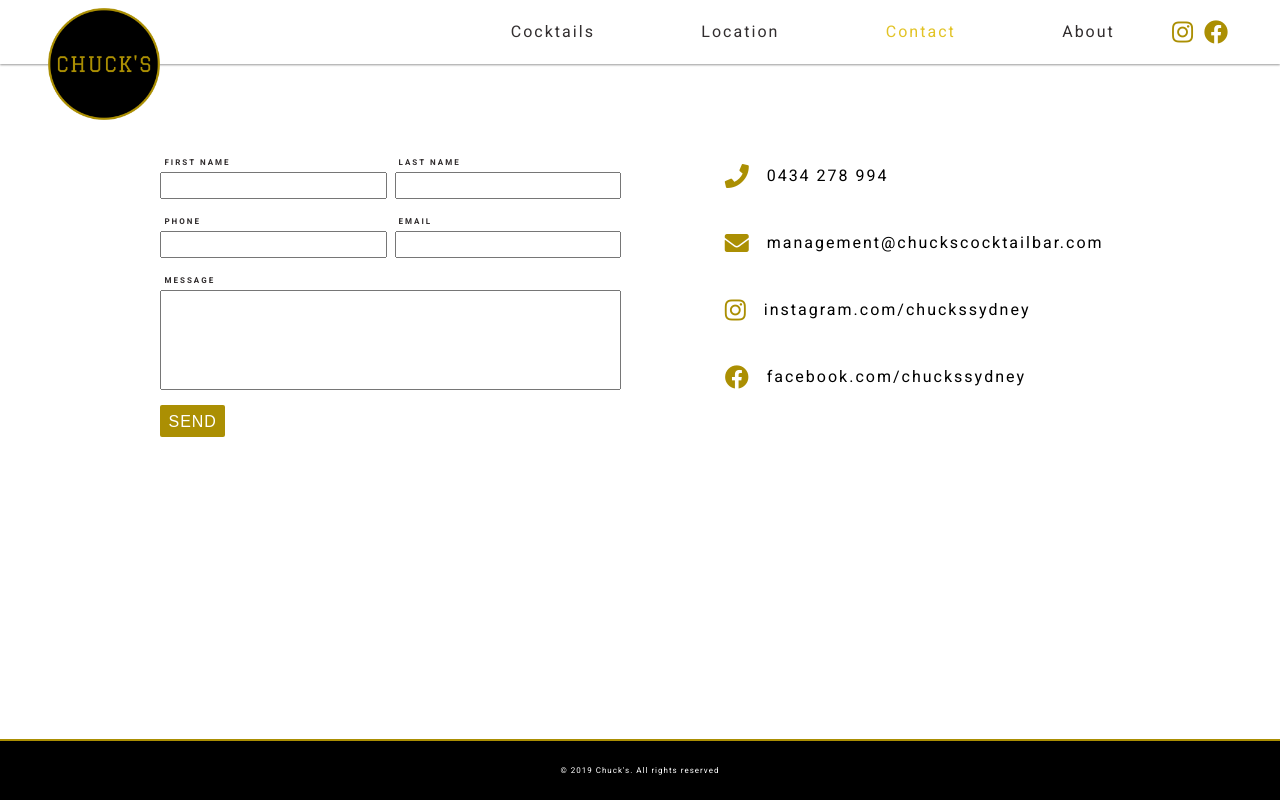
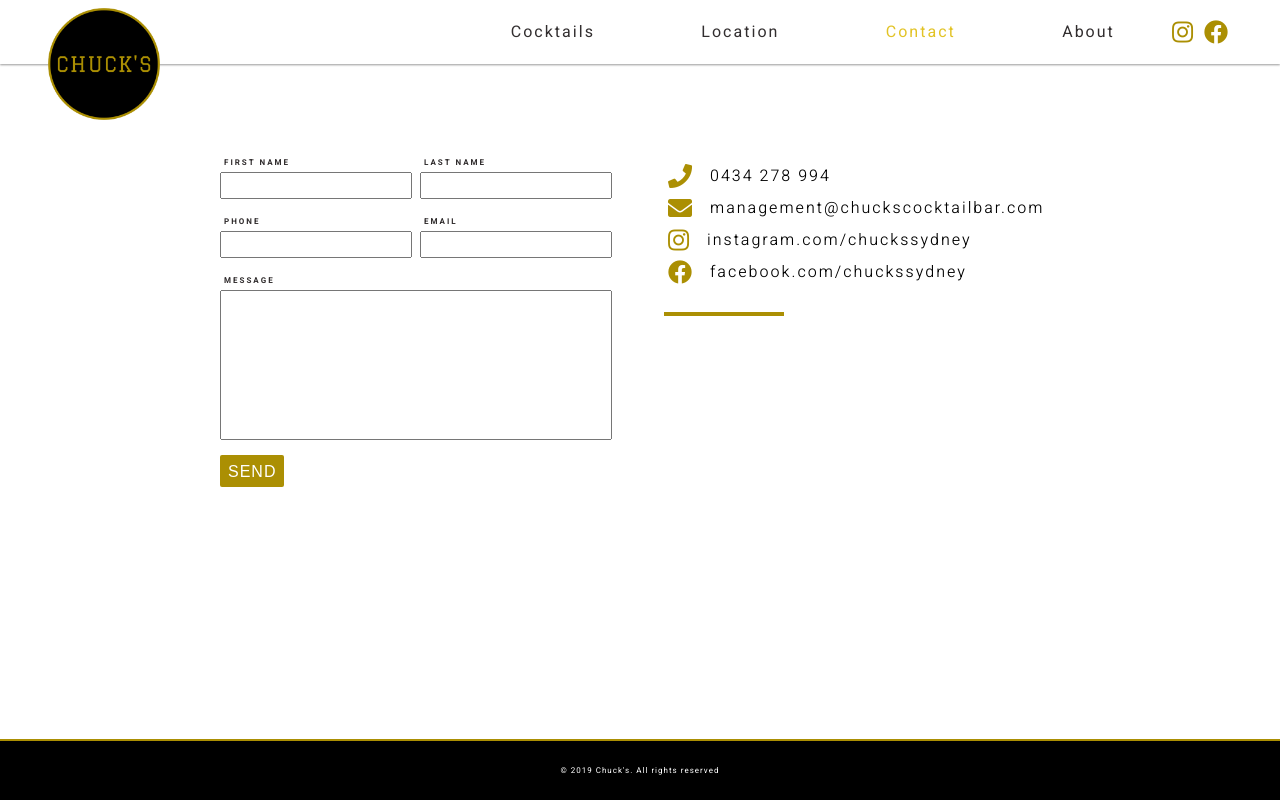
Before and after one commit to GiuseppeZeraschi/chucks, a Vue app: page /contact in a window 1280 px wide. Built offline with nearby package versions, Linux system fonts and the light colour scheme.

Commit message:
large refactor

```diff
--- a/src/components/ContactForm.vue
+++ b/src/components/ContactForm.vue
@@ -239,6 +239,11 @@ export default {
 
   &__input-group {
     display: flex;
+    flex-direction: column;
+
+    @include lg {
+      flex-direction: row;
+    }
   }
 
   &__input-wrapper {
@@ -270,7 +275,7 @@ export default {
     }
 
     &--textarea {
-      height: 100px;
+      height: 150px;
     }
   }
 
--- a/src/components/ImageTextLayout.vue
+++ b/src/components/ImageTextLayout.vue
@@ -1,17 +1,29 @@
 <template>
   <div class="v-image-text-layout__content">
-    <slot/>
-    <div class="v-image-text-layout__divider-mobile"></div>
+    <div class="v-image-text-layout__image-wrapper">
+      <slot/>
+    </div>
+    <div v-if="dividerMobile" class="v-image-text-layout__divider-mobile"></div>
     <div class="v-image-text-layout__text-wrapper">
       <slot name="text"/>
-      <div class="v-image-text-layout__divider-desk"></div>
+      <div v-if="dividerDesk" class="v-image-text-layout__divider-desk"></div>
     </div>
   </div>
 </template>
 
 <script>
 export default {
-  name: "ImageTextLayout"
+  name: "ImageTextLayout",
+  props: {
+    dividerMobile: {
+      type: Boolean,
+      default: true
+    },
+    dividerDesk: {
+      type: Boolean,
+      default: true
+    }
+  }
 };
 </script>
 
@@ -23,13 +35,19 @@ export default {
     display: flex;
     flex-direction: column;
     font-weight: 300;
-    font-style: italic;
 
     @include lg {
       align-items: flex-start;
       flex-direction: row;
       justify-content: center;
     }
+  }
+
+  &__image-wrapper {
+    height: 100%;
+    max-height: 400px;
+    max-width: 400px;
+    width: 100%;
   }
 
   &__divider-mobile {
@@ -44,14 +62,15 @@ export default {
   }
 
   &__text-wrapper {
+    height: 100%;
+    max-height: 400px;
     max-width: 400px;
-    max-height: 400px;
+    width: 100%;
     text-align: center;
 
     @include lg {
       margin-left: $uranus;
       text-align: start;
-      width: 240px;
     }
   }
 
--- a/src/views/Contact.vue
+++ b/src/views/Contact.vue
@@ -1,7 +1,9 @@
 <template>
   <div class="v-contact v-section">
     <div class="u-margin-bottom-saturn"></div>
-    <div class="v-contact__content">
+    <image-text-layout class="v-contact__content">
+      <contact-form></contact-form>
+      <template slot="text">
         <div class="v-contact__box u-text-venus-alt">
           <a
             @mouseover="phone.isHovered = true"
@@ -68,18 +70,18 @@
             >{{ isDesktop ? facebook.info : facebook.shorthand }}</div>
           </a>
         </div>
-      <div class="v-contact__divider-mobile"></div>
-      <contact-form></contact-form>
-    </div>
+      </template>
+    </image-text-layout>
   </div>
 </template>
 
 <script>
+import ImageTextLayout from "@/components/ImageTextLayout";
 import ContactForm from "@/components/ContactForm";
 import { mapState } from "vuex";
 
 export default {
-  components: { ContactForm },
+  components: { ContactForm, ImageTextLayout },
   data() {
     return {
       phone: {
@@ -123,15 +125,10 @@ export default {
 <style lang="scss">
 .v-contact {
   &__content {
-    align-items: center;
-    color: $charcoal;
-    display: flex;
-    flex-direction: column;
+    flex-direction: column-reverse;
 
     @include lg {
-      align-items: flex-start;
-      flex-direction: row-reverse;
-      justify-content: center;
+      flex-direction: initial;
     }
   }
 
@@ -139,14 +136,10 @@ export default {
     align-items: center;
     display: flex;
     flex-direction: column;
-    height: 300px;
-    justify-content: space-between;
-    padding: $venus;
+    margin-top: $venus;
 
     @include lg {
       align-items: flex-start;
-      height: 265px;
-      margin-left: $jupiter;
     }
   }
 
--- a/src/views/Home.vue
+++ b/src/views/Home.vue
@@ -1,7 +1,7 @@
 <template>
   <div class="v-home v-section">
     <div class="u-margin-bottom-saturn"></div>
-    <div class="v-home__content">
+    <image-text-layout :divider-mobile="false" :divider-desk="false">
       <carousel
         autoplay
         :autoplay-timeout="4000"
@@ -14,11 +14,15 @@
           <img width="100%" :src="slide.src" :alt="slide.alt">
         </slide>
       </carousel>
-    </div>
+      <template slot="text">
+        <div>Lorem ipsum dolor, sit amet consectetur adipisicing elit. Nihil magnam mollitia voluptatibus ab harum, adipisci incidunt eaque, enim obcaecati beatae itaque. Distinctio nobis delectus laborum, libero atque ipsum autem inventore consequuntur doloribus aliquam repudiandae unde similique excepturi! Quia id excepturi, accusantium quas voluptatibus voluptate adipisci vero. Consectetur qui error quaerat.</div>
+      </template>
+    </image-text-layout>
   </div>
 </template>
 
 <script>
+import ImageTextLayout from "@/components/ImageTextLayout";
 import { Carousel, Slide } from "vue-carousel";
 import image1 from "@/assets/interior-1.jpg";
 import image2 from "@/assets/interior-2.jpg";
@@ -28,7 +32,8 @@ export default {
   name: "home",
   components: {
     Carousel,
-    Slide
+    Slide,
+    ImageTextLayout
   },
   data() {
     return {
@@ -52,6 +57,19 @@ export default {
 </script>
 
 <style lang="scss">
-.v-home {
+.VueCarousel-pagination {
+  margin-bottom: $uranus !important;
+
+  @include lg {
+    margin-bottom: 0 !important;
+  }
+}
+
+.VueCarousel-dot-container {
+  margin-top: $earth !important;
+}
+
+.VueCarousel-dot {
+  margin-top: 0 !important;
 }
 </style>
--- a/src/views/Location.vue
+++ b/src/views/Location.vue
@@ -5,11 +5,7 @@
       <iframe
         class="v-location__map"
         src="https://www.google.com/maps/embed?pb=!1m14!1m8!1m3!1d3312.5331175152737!2d151.2126431!3d-33.8759213!3m2!1i1024!2i768!4f13.1!3m3!1m2!1s0x6b12ae16a333df65%3A0xc012bb678179deac!2s119+Riley+St%2C+Darlinghurst+NSW+2010%2C+Australia!5e0!3m2!1sen!2suk!4v1556393550019!5m2!1sen!2suk"
-        width="400"
-        height="400"
         frameborder="0"
-        style="border:0"
-        allowfullscreen
       ></iframe>
       <template slot="text">
         <div>"We’re the perfect place for those who are running early and just aren’t quite ready to call lunch or dinner quits yet. Just a generally great place to hang out and unwind."</div>
@@ -25,3 +21,12 @@ export default {
   components: { ImageTextLayout }
 };
 </script>
+
+<style lang="scss">
+.v-location {
+  &__map {
+    height: 400px;
+    width: 100%;
+  }
+}
+</style>
```
Lines whose indentation alone changed are shown as unchanged.
